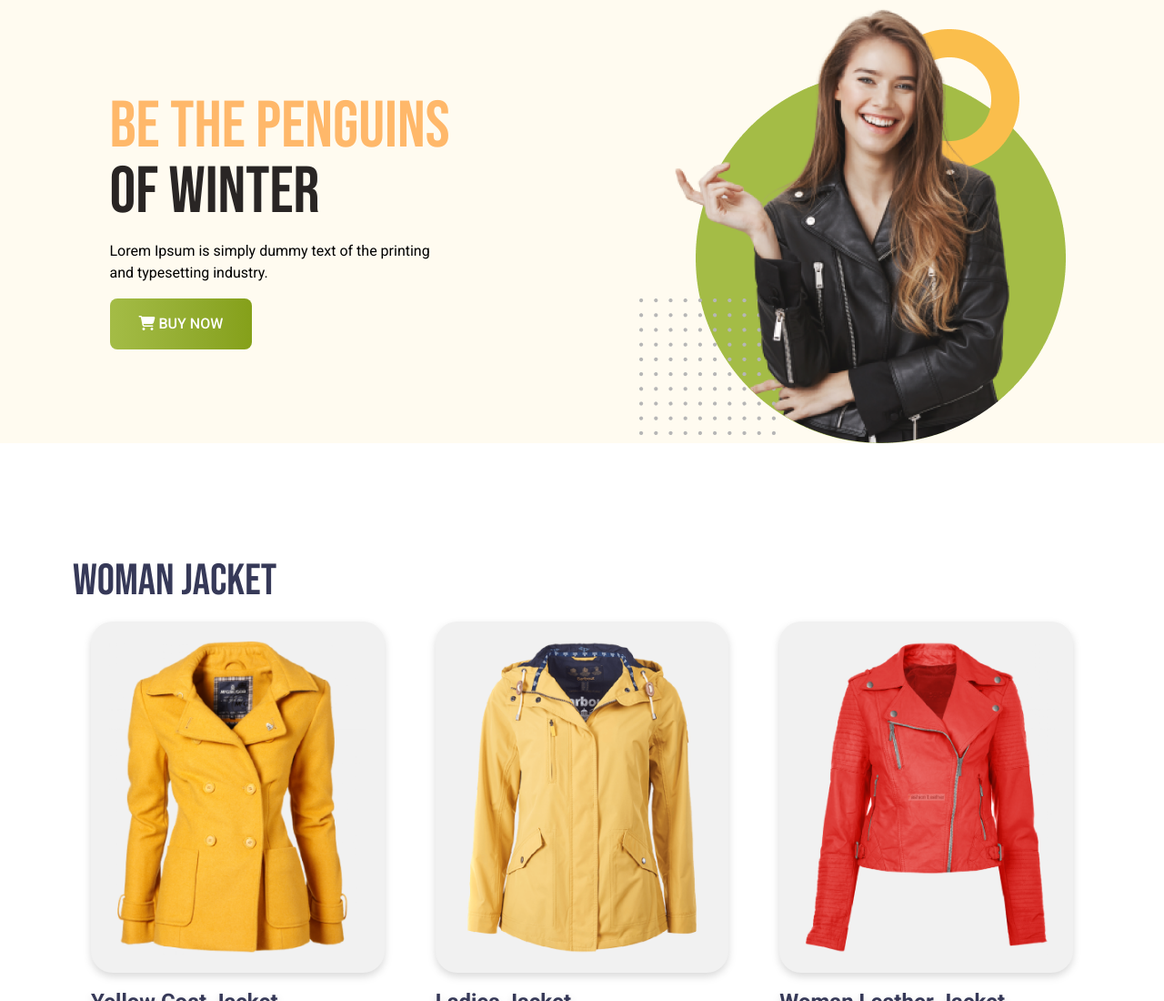
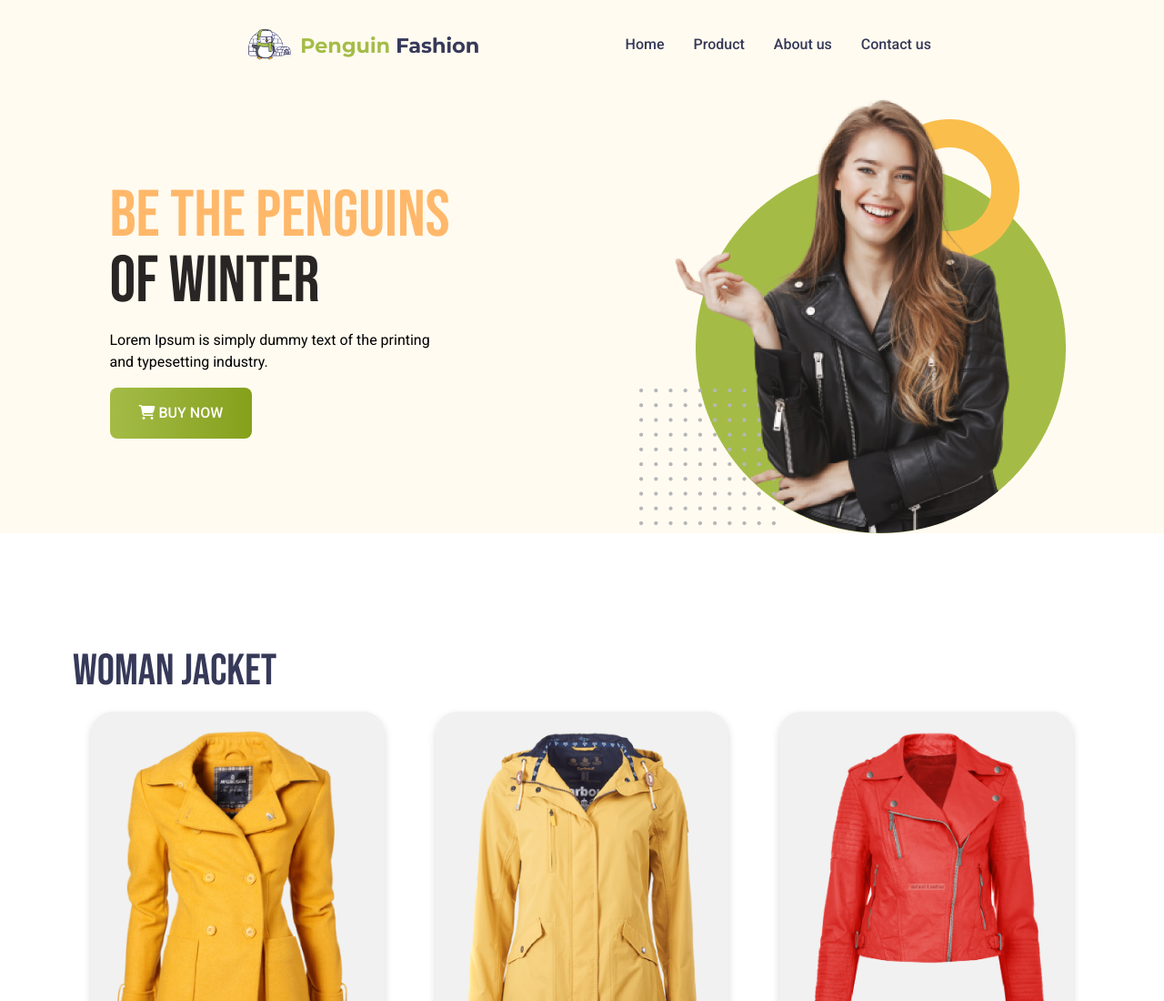
Before and after one commit to saikat001-cmd/penguin-fashion, a website: page index.html in a window 1280 px wide. Shown: the top 1100 px of the page at 91% size. Drawn offline with nearby package versions, Linux system fonts and the light colour scheme; files that its build step writes are made by us from their sources.

Commit message:
All Done

```diff
--- a/index.html
+++ b/index.html
@@ -10,6 +10,8 @@
   <link rel="preconnect" href="https://fonts.googleapis.com">
 <link rel="preconnect" href="https://fonts.gstatic.com" crossorigin>
 <link href="https://fonts.googleapis.com/css2?family=Bebas+Neue&family=Roboto:ital,wght@0,100..900;1,100..900&display=swap" rel="stylesheet">
+<link rel="stylesheet" href="https://cdnjs.cloudflare.com/ajax/libs/font-awesome/6.7.2/css/all.min.css">
+
 <style>
 .bebas-neue-regular {
   font-family: "Bebas Neue", sans-serif;
@@ -22,11 +24,30 @@
 <body class="font-roboto ">
    <header class="bg-[#FFFBF0] pl-4">
     <!-- nav bar start -->
-    <nav>
+    <!-- navbar -->
+    <nav class="flex items-center justify-between lg:justify-around py-8 px-2 lg:px-64">
 
-    </nav>
+    <!-- Logo -->
+    <div class="lg:flex-1">
+        <img class="w-56 lg:w-64" src="icons/logo.png" alt="logo">
+    </div>
+
+    <!-- menu -->
+    <ul class="hidden md:flex items-center gap-8 text-[#363958] font-medium">
+        <li><a href="#" class="hover:text-[#8BC34A]">Home</a></li>
+        <li><a href="#" class="hover:text-[#8BC34A]">Product</a></li>
+        <li><a href="#" class="hover:text-[#8BC34A]">About us</a></li>
+        <li><a href="#" class="hover:text-[#8BC34A]">Contact us</a></li>
+    </ul>
+
+    <!-- mobile menu icon -->
+    <div class="md:hidden text-2xl text-[#363958]">
+        <i class="fa-solid fa-bars"></i>
+    </div>
+
+</nav>
     <!-- banner start -->
-    <div class="lg:flex md:flex md:items-center md:justify-around">
+    <div class="lg:flex md:flex md:items-center md:justify-around ">
         <div class="space-y-4">
             <h1 class="text-7xl uppercase bebas-neue-regular">
                 <span class="text-orange-300">Be the Penguins </span>
```
